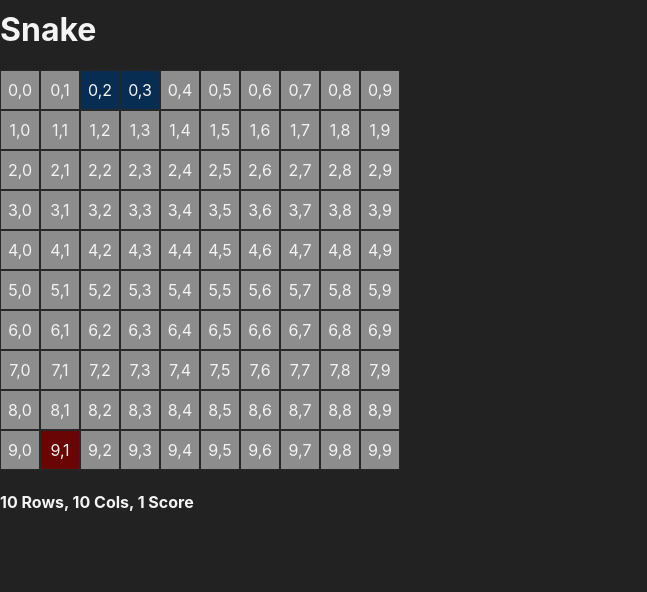
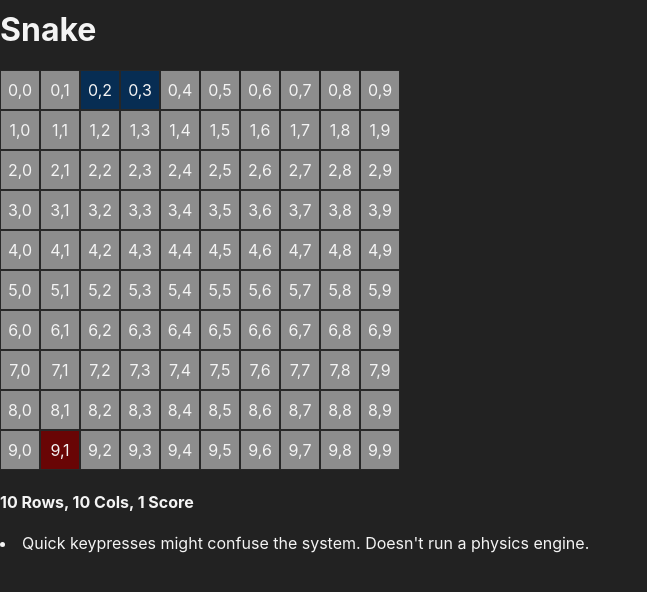
Before and after one commit to aniketbiprojit/Snake-Game, a Svelte app: page / in a window 1280 px wide. Shown: the top 592 px of the page, without its empty margins (0-647 px from the left). Built offline with nearby package versions, Linux system fonts and the light colour scheme.

Commit message:
feat: readme

```diff
--- a/public/index.html
+++ b/public/index.html
@@ -14,4 +14,14 @@
 	</head>
 
 	<body></body>
+	<script async src="https://www.googletagmanager.com/gtag/js?id=G-4T13NT4BT6"></script>
+	<script>
+		window.dataLayer = window.dataLayer || []
+		function gtag() {
+			dataLayer.push(arguments)
+		}
+		gtag('js', new Date())
+
+		gtag('config', 'G-4T13NT4BT6')
+	</script>
 </html>
--- a/src/App.svelte
+++ b/src/App.svelte
@@ -16,4 +16,7 @@
 	<h1>Snake</h1>
 	<div class="grid" id="grid" />
 	<h4>{rows} Rows, {cols} Cols, <span id="score">{score}</span> Score</h4>
+	<li>
+		Quick keypresses might confuse the system. Doesn't run a physics engine.
+	</li>
 </main>
--- a/src/main.ts
+++ b/src/main.ts
@@ -153,7 +153,7 @@ function handleKeyPress(e: KeyboardEvent) {
 	if (e.ctrlKey === false) {
 		e.preventDefault()
 	}
-	console.log(snake.towards)
+	// console.log(snake.towards)
 	if (e.key === 'ArrowDown') {
 		if (snake.towards.x !== -1 || snake.tail.length === 0) snake.towards = { x: 1, y: 0 }
 	} else if (e.key === 'ArrowUp') {
```
Also changed, not shown: 1 other file (tests, documents, lock files or other folders).
